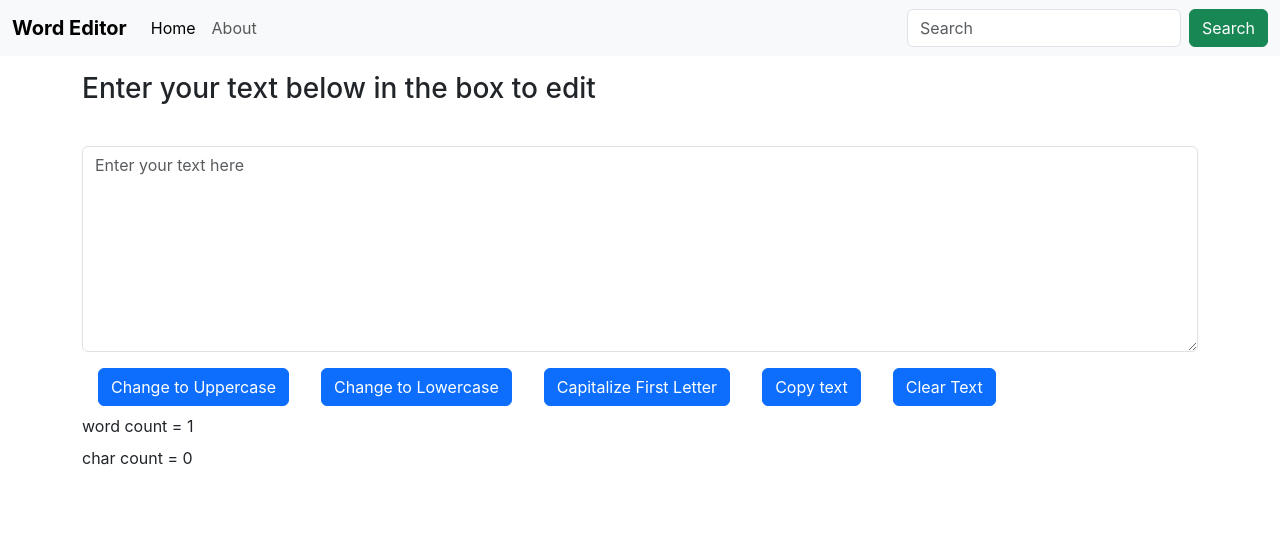
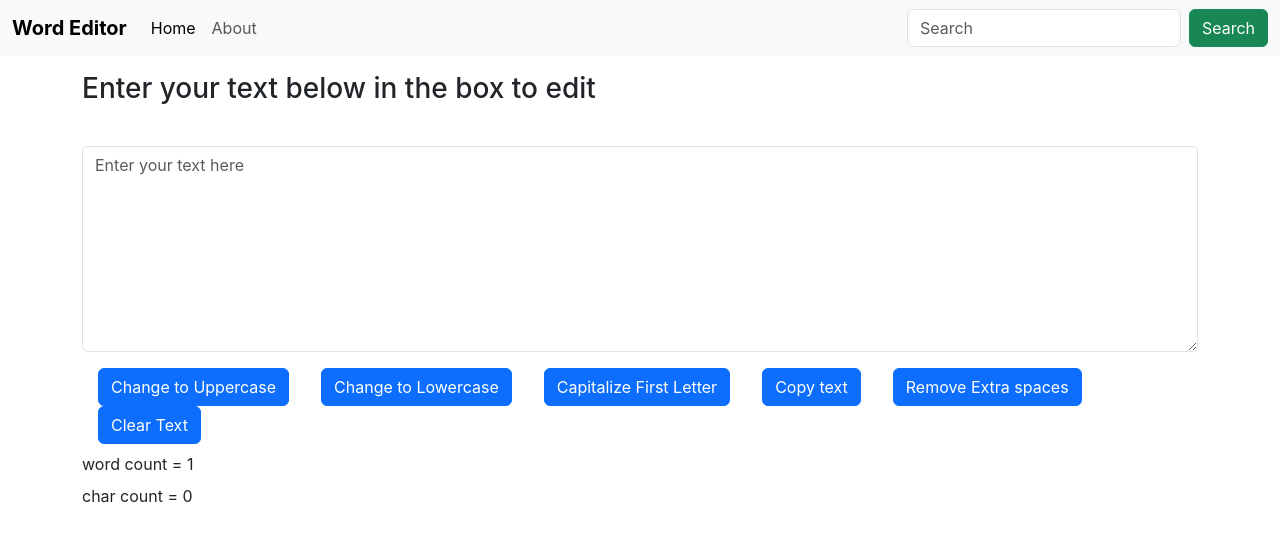
Before and after one commit to iot-dt/ReactApp1, a React (Create React App) app: page / in a window 1280 px wide. Shown: the top 540 px of the page. Built offline with nearby package versions, Linux system fonts and the light colour scheme.

Commit message:
This is remove extra space code

```diff
--- a/src/components/Textarea.js
+++ b/src/components/Textarea.js
@@ -20,6 +20,10 @@ export default memo(function Textarea() {
         let textAreaElement = document.getElementById("exampleFormControlTextarea1");
         textAreaElement.select();
         navigator.clipboard.writeText(textAreaElement.value);
+    }
+    const removeExtraSpace = ()=> {
+        let newText = text.split(/[ ]+/);
+        setText(newText.join(" "))
     }
     const clearText = ()=>{
         setText("")
@@ -46,6 +50,7 @@ export default memo(function Textarea() {
           <button className="btn btn-primary mx-3" onClick={changeToLowercase}>Change to Lowercase</button>
           <button className="btn btn-primary mx-3" onClick={capitalizeFirstLetter}>Capitalize First Letter</button>
           <button className="btn btn-primary mx-3" onClick={copyText}>Copy text</button>
+          <button className="btn btn-primary mx-3" onClick={removeExtraSpace}>Remove Extra spaces</button>
           <button className="btn btn-primary mx-3" onClick={clearText}>Clear Text</button>
         </div>
          <p className="my-2">word count = {text.split(" ").length}</p>
```
